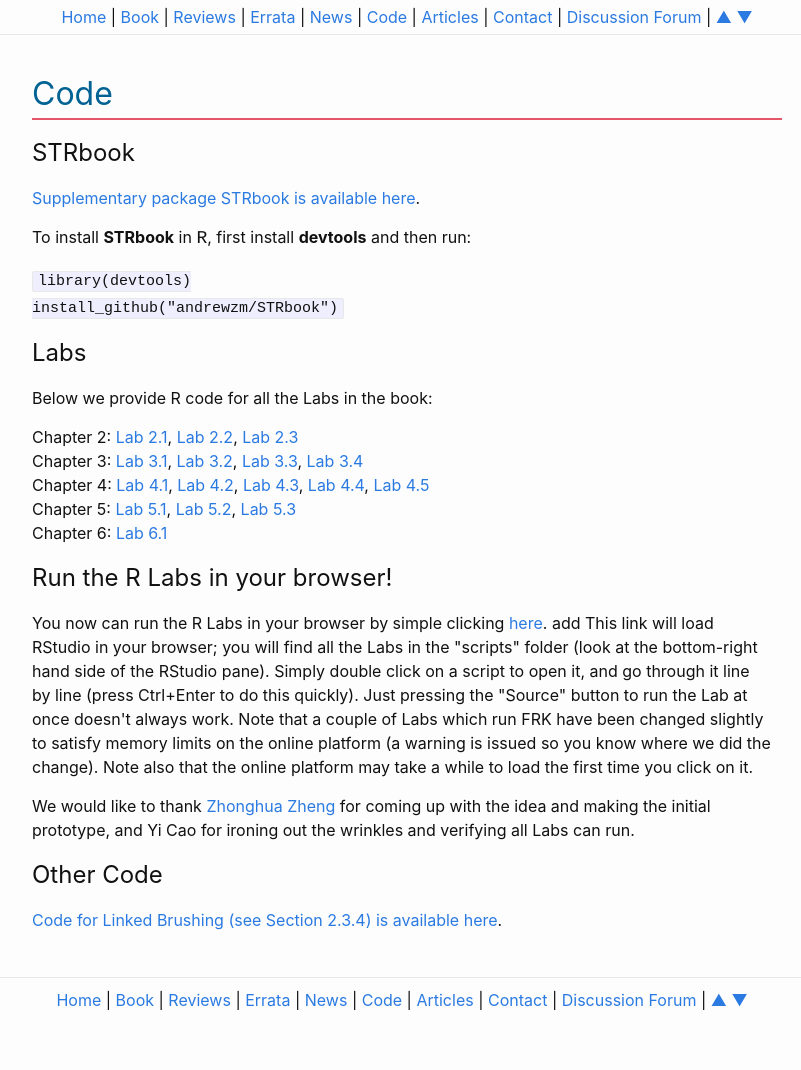
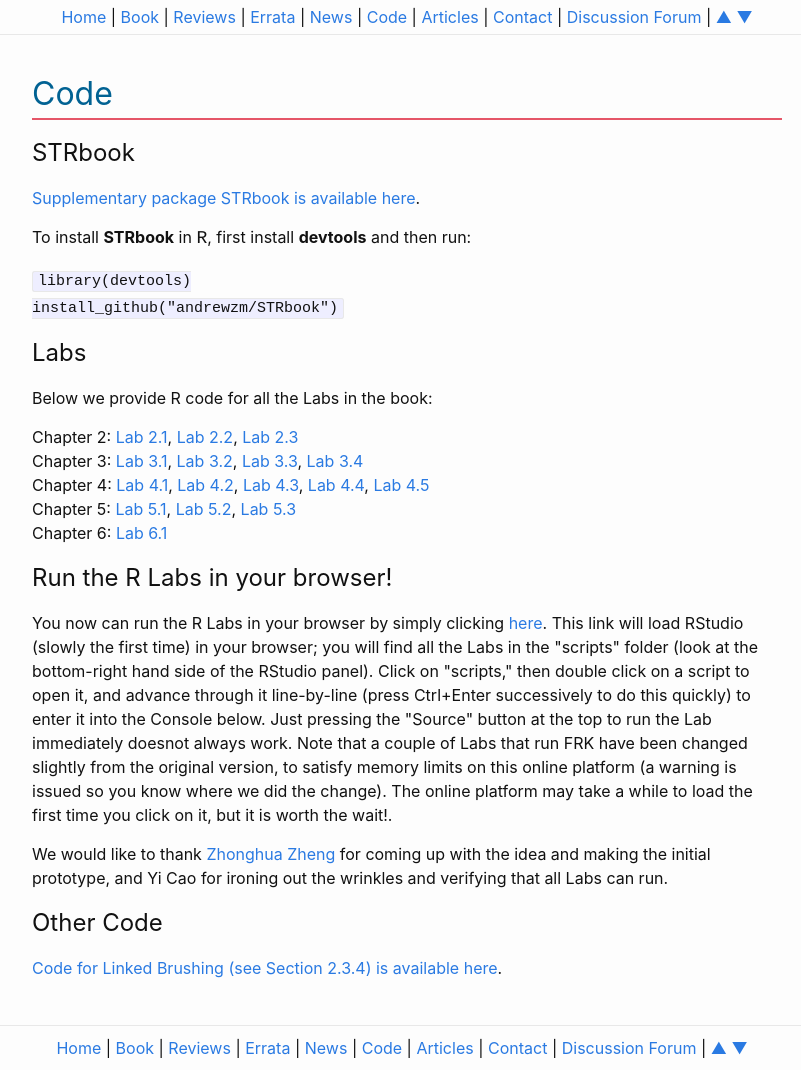
Before and after one commit to andrewzm/STRbook, a Jekyll site: the page built from docs/code.md, in a window 1280 px wide and 1070 px high. Shown: the whole window, without its empty margins (238-1039 px from the left). Built offline with Jekyll 4.4.1, drawn with Linux system fonts in a browser that asks for light colours.

Commit message:
Update code.html
update description of using binder

```diff
--- a/docs/_layouts/code.html
+++ b/docs/_layouts/code.html
@@ -30,16 +30,16 @@
 <h2>Run the R Labs in your browser!</h2>
 
 <p>
-You now can run the R Labs in your browser by simple clicking <a href="https://mybinder.org/v2/gh/Michaelyc/STRbook_binder/master?urlpath=rstudio" target="_blank">here</a>. add
-This link will load RStudio in your browser; you will find all the Labs in the "scripts" folder (look at the bottom-right hand side of the RStudio pane).
-Simply double click on a script to open it, and go through it line by line (press Ctrl+Enter to do this quickly).
-Just pressing the "Source" button to run the Lab at once doesn't always work.
-Note that a couple of Labs which run FRK have been changed slightly to satisfy memory limits on the online platform
-(a warning is issued so you know where we did the change). Note also that the online platform may take a while to load the first time you click on it.
+You now can run the R Labs in your browser by simply clicking <a href="https://mybinder.org/v2/gh/Michaelyc/STRbook_binder/master?urlpath=rstudio" target="_blank">here</a>.
+This link will load RStudio (slowly the first time) in your browser; you will find all the Labs in the "scripts" folder (look at the bottom-right hand side of the RStudio panel).
+Click on "scripts," then double click on a script to open it, and advance through it line-by-line (press Ctrl+Enter successively to do this quickly) to enter it into the Console below.
+Just pressing the "Source" button at the top to run the Lab immediately doesnot always work.
+Note that a couple of Labs that run FRK have been changed slightly from the original version, to satisfy memory limits on this online platform
+(a warning is issued so you know where we did the change). The online platform may take a while to load the first time you click on it, but it is worth the wait!.
 </p>
 <p>
 We would like to thank <a href="https://zzheng93.github.io/" target="_blank">Zhonghua Zheng</a> for coming up with the idea and making the initial prototype,
-and Yi Cao for ironing out the wrinkles and verifying all Labs can run.
+and Yi Cao for ironing out the wrinkles and verifying that all Labs can run.
 </p>
 
 <h2>Other Code</h2>
```
